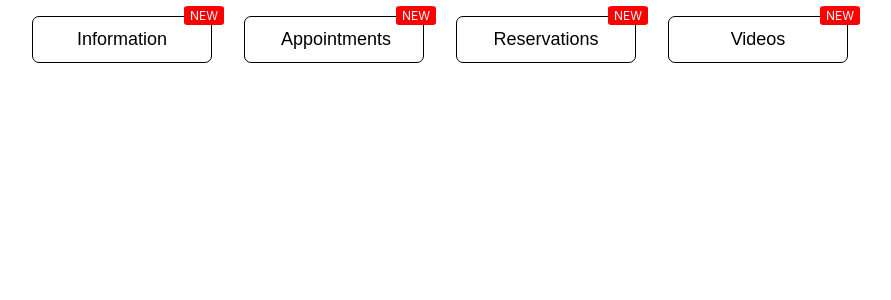
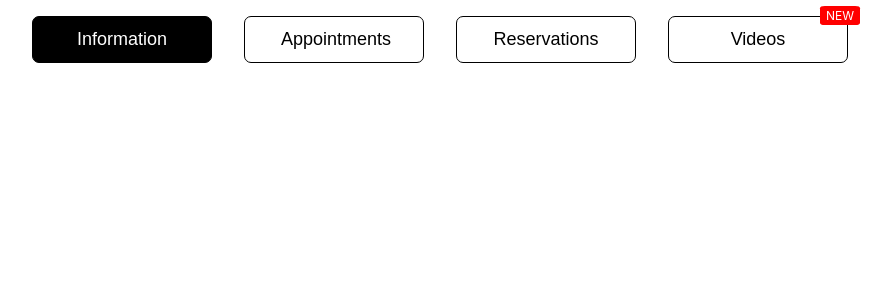
Before and after one commit to kubilaycakmak/attendence-frontend, a React (Create React App) app: page / in a window 1280 px wide. Shown: the top 300 px of the page, without its empty margins (200-1091 px from the left). Built offline with nearby package versions, Linux system fonts and the light colour scheme.

Commit message:
notifis feature added

```diff
--- a/src/component/Profile-tab-btn/ProfileTabBtn.js
+++ b/src/component/Profile-tab-btn/ProfileTabBtn.js
@@ -1,68 +1,38 @@
 import React from "react"
-import { useState, useEffect } from "react"
+import { useState } from "react"
 import styles from "./ProfileTabBtn.module.scss"
 
 const ProfileTabBtn = () => {
-  const [isActive, setIsActive] = useState("")
-  const [notifs, setNotifs] = useState(false)
+  const [isActive, setIsActive] = useState(1)
 
-  const data = [{ id: 1, msg: "msg", read: true }]
+  const data = [
+    { id: 1, text: "Information", msg: "msg", read: true },
+    { id: 2, text: "Appointments", msg: "msg", read: true },
+    { id: 3, text: "Reservations", msg: "msg", read: true },
+    { id: 4, text: "Videos", msg: "msg", read: false },
+    ,
+  ]
 
-  const handleClick = (e) => {
-    setIsActive(e.target.id)
+  const handleClick = (id) => {
+    setIsActive(id)
   }
-
-  useEffect(() => {
-    if (data[0].read) {
-      setNotifs(!notifs)
-    }
-  }, [])
 
   return (
     <div className={styles.container}>
-      <div className={styles.notification}>
-        <button
-          id={"1"}
-          key={1}
-          className={isActive === "1" ? styles.active : styles.inActive}
-          onClick={handleClick}>
-          Information
-        </button>
-        {notifs && <div className={styles.badge}>NEW</div>}
-      </div>
-
-      <div className={styles.notification}>
-        <button
-          id={"2"}
-          key={2}
-          className={isActive === "2" ? styles.active : styles.inActive}
-          onClick={handleClick}>
-          Appointments
-        </button>
-        {notifs && <div className={styles.badge}>NEW</div>}{" "}
-      </div>
-
-      <div className={styles.notification}>
-        <button
-          id={"3"}
-          key={3}
-          className={isActive === "3" ? styles.active : styles.inActive}
-          onClick={handleClick}>
-          Reservations
-        </button>
-        {notifs && <div className={styles.badge}>NEW</div>}{" "}
-      </div>
-
-      <div className={styles.notification}>
-        <button
-          id={"4"}
-          key={4}
-          className={isActive === "4" ? styles.active : styles.inActive}
-          onClick={handleClick}>
-          Videos
-        </button>
-        {notifs && <div className={styles.badge}>NEW</div>}{" "}
-      </div>
+      {data.map((item, index) => {
+        return (
+          <div className={styles.notification}>
+            <button
+              id={item.id}
+              key={item.id}
+              className={isActive === item.id ? styles.active : styles.inActive}
+              onClick={() => handleClick(item.id)}>
+              {item.text}
+            </button>
+            {!item.read && <div className={styles.badge}>NEW</div>}
+          </div>
+        )
+      })}
     </div>
   )
 }
```
